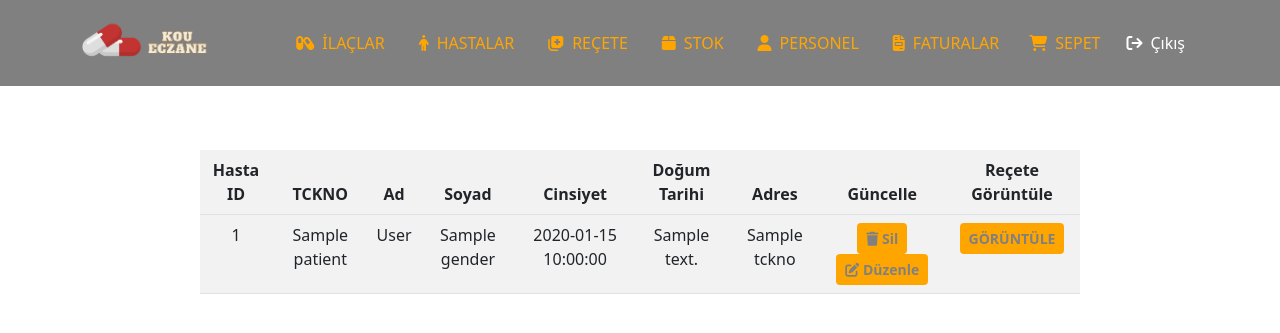
After one commit to mraposka/VTYS-Eczane, a CodeIgniter 4 app: the page made by app/Views/patient.php in a window 1280 px wide. The commit adds this page. Shown: the top 333 px of the page. Run offline with PHP 8.4 and a stand-in for CodeIgniter, Linux system fonts and the light colour scheme; the template is opened without the code that fills it: most values are stand-ins (such as "Sample title", 1, 10 or a date in 2020); some libraries are stand-ins or nearby versions.

Commit message:
Stock page and patient page update
+Added stock page update and delete features
+Added patient page update and delete features
+minor bug fixes and a renaming issues fixed

```diff
--- a/app/Config/Routes.php
+++ b/app/Config/Routes.php
@@ -23,6 +23,9 @@ $routes->post('/EmployeeDel', 'Eczane::EmployeeDel');
 $routes->post('/EmployeeEdit', 'Eczane::EmployeeEdit');
 $routes->post('/StockAdd', 'Eczane::StockAdd');
 $routes->post('/StockDel', 'Eczane::StockDel');
+$routes->post('/PatientDel', 'Eczane::PatientDel');
+$routes->post('/PatientEdit', 'Eczane::PatientEdit');
+$routes->post('/StockEdit', 'Eczane::StockEdit');
 //PostRoutes
 
 $routes->set404Override(function () {
--- a/app/Views/homePage.php
+++ b/app/Views/homePage.php
@@ -178,7 +178,7 @@
                 <div style="margin-bottom: 15px;"></div>
                 <select class="form-select" name="kategori" aria-label="Kategori seçiniz">
                   <option selected>Kategori seçiniz.</option>
-                  <?php foreach ($category as $categorys) : ?>
+                  <?php foreach ($categorys as $category) : ?>
                     <option name="category" value="<?php echo $category->category_id; ?>"><?php echo $category->c_type; ?>
                     </option>
                   <?php endforeach; ?>
--- a/app/Views/medicines.php
+++ b/app/Views/medicines.php
@@ -205,9 +205,6 @@
           console.log("Basıldı" + _URL);
           var formData = $(this).serialize();
           var formDataArray = {};
-          console.log(formData);
-          // URL kodlu dizeden anahtar-değer çiftlerini ayır
-          var formDataArray = {};
           var pairs = formData.split('&');
           for (var i = 0; i < pairs.length; i++) {
             var pair = pairs[i].split('=');
--- /dev/null
+++ b/app/Views/patient.php
@@ -0,0 +1,192 @@
+<?php include ("header.php"); ?>
+<div class="table">
+    <table class="table  table-hover" style="background:#f2f2f2;">
+        <thead>
+            <tr>
+                <th scope="col">Hasta ID</th>
+                <th scope="col">TCKNO</th>
+                <th scope="col">Ad</th>
+                <th scope="col">Soyad</th>
+                <th>Cinsiyet</th>
+                <th scope="col">Doğum Tarihi</th>
+                <th scope="col">Adres</th>
+                <th scope="col">Güncelle</th>
+                <th scope="col">Reçete Görüntüle</th>
+            </tr>
+        </thead>
+        <tbody>
+            <?php foreach ($patients as $patient): ?>
+                <tr id="tablePatID_<?php echo $patient->patient_id; ?>">
+                    <td id="tableID"><?php echo $patient->patient_id; ?></td>
+                    <td id="tableName"><?php echo $patient->p_name; ?></td>
+                    <td id="tableSurname"><?php echo $patient->p_surname; ?></td>
+                    <td id="tableGender"><?php echo $patient->gender; ?></td>
+                    <td id="tableDOB"><?php echo $patient->dob; ?></td>
+                    <td id="tableAdres"><?php echo $patient->address; ?></td>
+                    <td id="tableTC"><?php echo $patient->tckno; ?></td>
+                    <td><button id="delete_<?php echo $patient->patient_id; ?>" class="btn btn-sm" type="button"
+                            data-bs-toggle="modal" style="color: #808080; background:#ffa500; font-weight: bold; "><i
+                                class="fa-solid fa-trash"></i>&nbsp;Sil</button>
+                        <button class="btn btn-sm" type="button" data-bs-toggle="modal"
+                            data-bs-target="#staticBackdrop<?php echo $patient->patient_id; ?>"
+                            style="color: #808080; background:#ffa500; font-weight: bold; "><i
+                                class="fa-solid fa-pen-to-square"></i>&nbsp;Düzenle</button>
+                    </td>
+                    <td><button class="btn btn-sm" type="button" data-bs-toggle="modal" data-bs-target="#staticBackdrop"
+                            style="color: #808080; background:#ffa500; font-weight: bold;">GÖRÜNTÜLE</button></td>
+                </tr>
+            <?php endforeach; ?>
+
+        </tbody>
+    </table>
+</div>
+<div id="notif"></div>
+<?php foreach ($patients as $patient): ?>
+    <div class="modal fade" id="staticBackdrop<?php echo $patient->patient_id; ?>" data-bs-backdrop="static"
+        data-bs-keyboard="false" tabindex="-1" aria-labelledby="staticBackdropLabel" aria-hidden="true">
+        <div class="modal-dialog">
+            <form id="editPatient_<?php echo $patient->patient_id; ?>">
+                <div class="modal-content">
+                    <div class="modal-header">
+                        <h5 class="modal-title" id="staticBackdropLabel">Bilgiler</h5>
+                        <input type="hidden" value="<?php echo $patient->patient_id; ?>" name="pat_id">
+                        <button id="kapatBtn<?php echo $patient->patient_id; ?>" type="button" class="btn-close"
+                            data-bs-dismiss="modal" aria-label="Close"></button>
+                    </div>
+                    <div class="modal-body">
+                        <div class="input-group mb-3">
+                            <span class="input-group-text" id="basic-addon1"> <i class="far fa-id-card"></i></span>
+                            <input type="text" name="tckno" class="form-control" value="<?php echo $patient->tckno; ?>"
+                                placeholder="TCKNO" aria-label="Username" aria-describedby="basic-addon1">
+                        </div>
+                        <div class="input-group mb-3">
+                            <span class="input-group-text" id="basic-addon1"> <i class="fas fa-pencil-alt"></i></span>
+                            <input type="text" name="name" class="form-control" value="<?php echo $patient->p_name; ?>"
+                                placeholder="AD" aria-label="Username" aria-describedby="basic-addon1">
+                        </div>
+                        <div class="input-group mb-3">
+                            <span class="input-group-text" id="basic-addon1"><i class="fas fa-pencil-alt"></i></span>
+                            <input name="surname" type="text" class="form-control" placeholder="SOYAD"
+                                value="<?php echo $patient->p_surname; ?>" aria-label="Username"
+                                aria-describedby="basic-addon1">
+                        </div>
+
+                        <div class="input-group mb-3">
+                            <span class="input-group-text" id="basic-addon1"><i class="far fa-calendar-alt"></i></span>
+                            <input name="dob" type="date" class="form-control" placeholder="DOĞUM TARİHİ"
+                                value="<?php echo $patient->dob; ?>" aria-label="Username" aria-describedby="basic-addon1">
+                        </div>
+                        <div class="input-group mb-3">
+                            <span class="input-group-text" id="basic-addon1"><i class="fas fa-map-marker-alt"></i></span>
+                            <input name="address" type="text" class="form-control" placeholder="ADRES" aria-label="Username"
+                                value="<?php echo $patient->address; ?>" aria-describedby="basic-addon1">
+                        </div>
+                        <div class="mb-3">
+                            <div class="input-group">
+                                <span class="input-group-text"><i class="fas fa-restroom"></i></span>
+                                <select name="gender" class="form-select w-50" style="color: #808080;"
+                                    aria-label="Default select example">
+                                    <option value="Erkek" <?php if ($patient->gender == "Erkek")
+                                        echo "selected"; ?>>Erkek
+                                    </option>
+                                    <option value="Kadın" <?php if ($patient->gender == "Kadın")
+                                        echo "selected"; ?>>Kadın
+                                    </option>
+                                </select>
+                            </div>
+                        </div>
+                        <button id="edit_<?php echo $patient->patient_id; ?>" class="btn btn-sm"
+                            style="color: #808080; background:#ffa500; font-weight: bold; float: right;">KAYDET</button>
+                    </div>
+                </div>
+            </form>
+        </div>
+    </div>
+<?php endforeach; ?>
+</body>
+<script>
+    function showSnackbar(btnid, text, status) {
+        var notifDiv = document.getElementById("notif");
+        if (status == 1) {
+            var circle = "check-circle.svg";
+            document.documentElement.style.setProperty('--notification-primary', '#aaec8a');
+        } else {
+            var circle = "cross-circle.svg";
+            document.documentElement.style.setProperty('--notification-primary', '#ed3b32');
+        }
+        console.log(circle);
+        var notificationContent = `
+            <div class="notification">
+              <div class="notification__body">
+                <img src="<?php echo base_url('ViewAssets/') ?>images/`+ circle + `" alt="Success" class="notification__icon">
+                `+ text + ` &#128640;
+              </div>
+              <div class="notification__progress"></div>
+            </div>
+          `;
+        notifDiv.innerHTML = notificationContent;
+    }
+    $(document).ready(function () {
+        var base_url = window.location.href.replace(window.location.href.split("/")[window.location.href.split("/").length - 1], "")
+        <?php foreach ($patients as $patient): ?>
+            $("#editPatient_" + <?php echo $patient->patient_id; ?>).submit(function (e) {
+                e.preventDefault();
+                var formData = $(this).serialize();
+                var formDataArray = {};
+                var pairs = formData.split('&');
+                for (var i = 0; i < pairs.length; i++) {
+                    var pair = pairs[i].split('=');
+                    formDataArray[decodeURIComponent(pair[0])] = decodeURIComponent(pair[1] || '');
+                }
+                $.ajax({
+                    type: "POST",
+                    url: base_url + "PatientEdit",
+                    data: $(this).serialize(),
+                    success: function (response) {
+                        if (response == "200") {
+                            showSnackbar("NULL", "Hasta Başarıyla Güncellendi!", 1);
+                            document.getElementById("kapatBtn<?php echo $patient->patient_id; ?>").click();
+                            var currentEmpID = <?php echo $patient->patient_id; ?>;
+                            var trElement = document.getElementById("tablePatID_" + currentEmpID);
+                            trElement.querySelector("#tableID").innerHTML = formDataArray["pat_id"];
+                            trElement.querySelector("#tableName").innerHTML = formDataArray["name"];
+                            trElement.querySelector("#tableSurname").innerHTML = formDataArray["surname"];
+                            trElement.querySelector("#tableGender").innerHTML = formDataArray["gender"];
+                            trElement.querySelector("#tableDOB").innerHTML = formDataArray["dob"];
+                            trElement.querySelector("#tableAdres").innerHTML = formDataArray["address"];
+                            trElement.querySelector("#tableTC").innerHTML = formDataArray["tckno"];
+                        } else {
+                            showSnackbar("NULL", "Hasta Güncelllenirken Hata Oluştu!", 0);
+                            document.getElementById("kapatBtn<?php echo $patient->patient_id; ?>").click();
+                        }
+                    },
+                    error: function () {
+                        showSnackbar("NULL", "Hasta Güncelllenirken Hata Oluştu!", 0);
+                        document.getElementById("kapatBtn<?php echo $patient->patient_id; ?>").click();
+                    }
+                });
+            });
+            $("#delete_" + <?php echo $patient->patient_id; ?>).click(function (e) {
+                e.preventDefault();
+                $.ajax({
+                    type: "POST",
+                    url: base_url + "PatientDel",
+                    data: {
+                        patient_id: <?php echo $patient->patient_id; ?>
+                    },
+                    success: function (result) {
+                        document.getElementById("tablePatID_"+<?php echo $patient->patient_id; ?>).remove();
+                        showSnackbar("NULL", "Hasta Başarıyla Silindi!", 1);
+                    },
+                    error: function (result) {
+                        showSnackbar("NULL", "Hasta Silinirken Hata Oluştu!", 0);
+                    }
+                });
+            });
+
+        <?php endforeach; ?>
+    });
+
+</script>
+
+</html>
```
Also changed, not shown: app/Controllers/Eczane.php (+56 -9 lines), app/Models/EczaneModel.php (+20 -49 lines), app/Views/sick.php (deleted, +0 -112 lines), app/Views/stock.php (+15 -23 lines).
